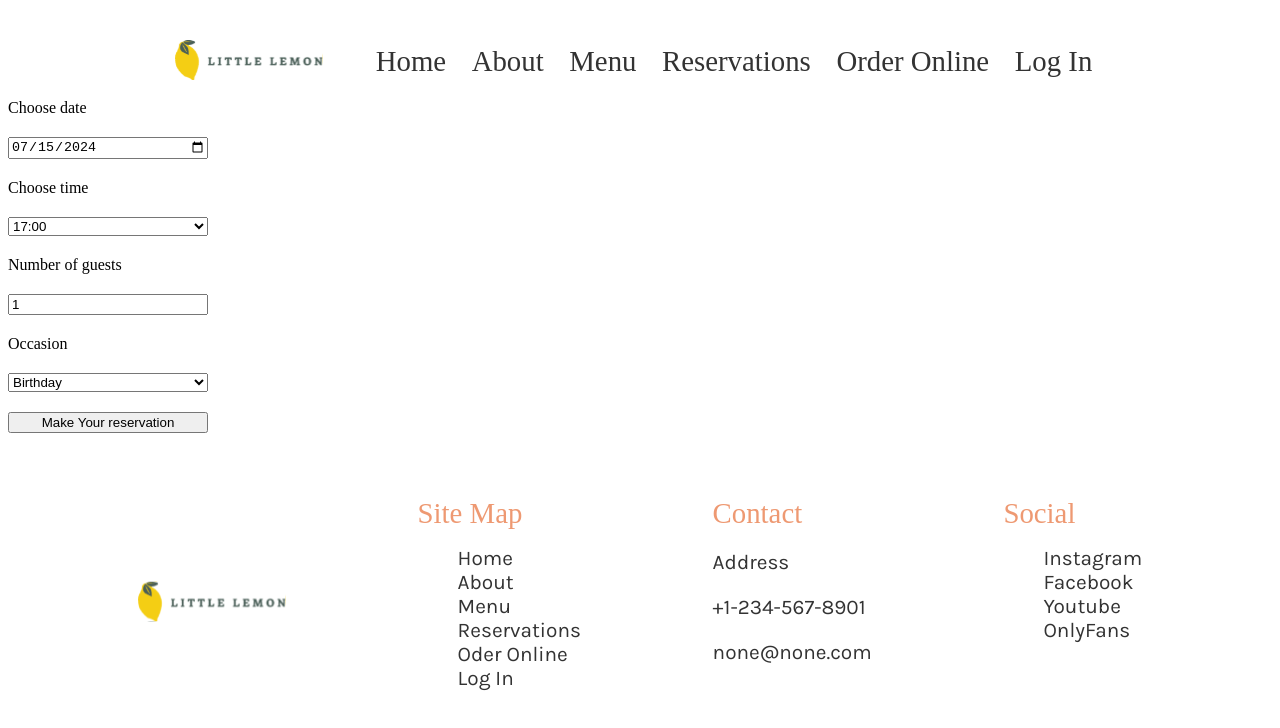
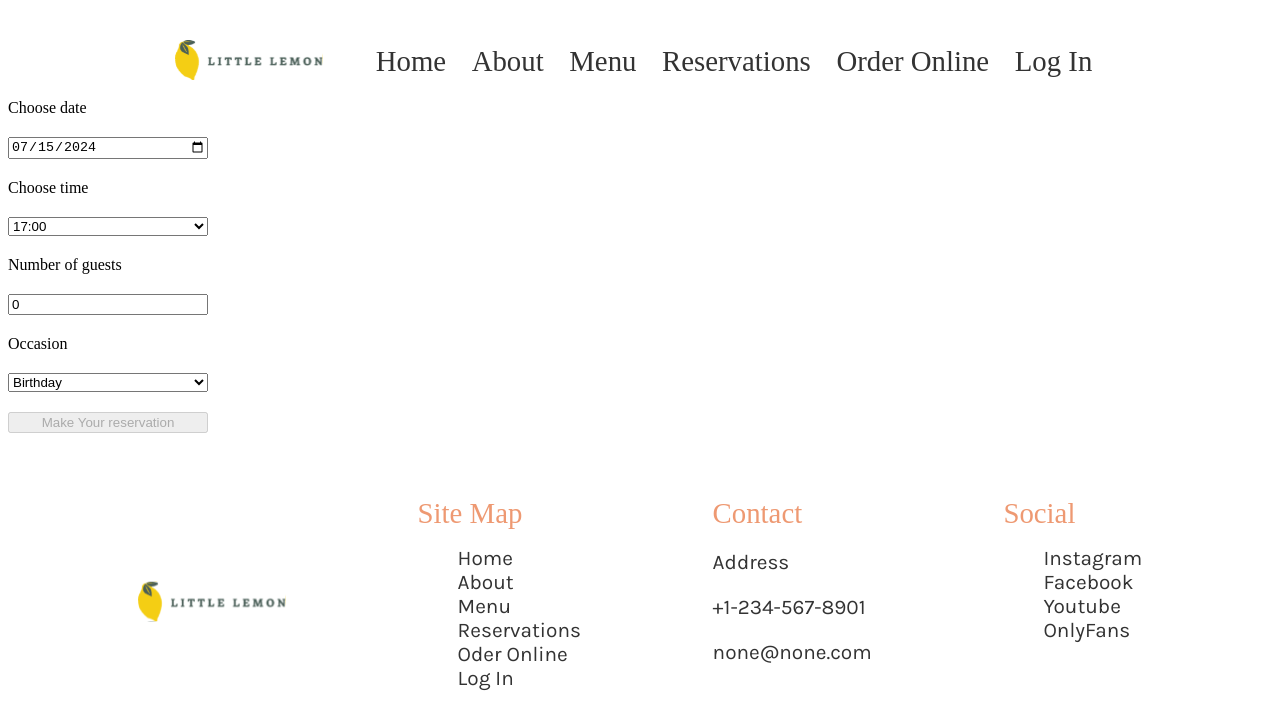
Before and after one commit to d-ramirez88/meta_capstone, a React (Create React App) app: page /booking in a window 1280 px wide. Shown: the top 728 px of the page. Built offline with nearby package versions, Linux system fonts and the light colour scheme; a web font is replaced by a local one.

Commit message:
validation

```diff
--- a/src/components/BookingForm.js
+++ b/src/components/BookingForm.js
@@ -1,14 +1,26 @@
 import {useState} from 'react'
 
 function BookingForm({availableTimes, handleDateChange, handleSubmit}) {
-    const [guests, setGuests] = useState(1)
+    const [guests, setGuests] = useState(0)
     const [occasion, setOccasion] = useState("Occasion")
 
     const [selectedTime, setSelectedTime] = useState()
     const [date,setDate] = useState(new Date().toLocaleDateString("en-CA"))
+
     function handleDate(e) {
         setDate(e.target.value)
         handleDateChange(new Date(e.target.value))
+    }
+
+    const dataValid = () => {
+        if (guests <= 0) {
+            return true
+        } else if (guests >=11) {
+            return true
+        } else {
+            return false
+        }
+
     }
 
     return (
@@ -20,13 +32,13 @@ function BookingForm({availableTimes, handleDateChange, handleSubmit}) {
                 {availableTimes.map((time, index) => {return (<option key={index}>{time}</option>)})}
             </select>
             <label htmlFor="guests">Number of guests</label>
-            <input type="number" placeholder="1" min="1" max="10" id="guests" onChange={e=>{setGuests(e.target.value)}} value={guests}/>
+            <input type="number" min="1" max="10" id="guests" onChange={e=>{setGuests(e.target.value)}} value={guests}/>
             <label htmlFor="occasion">Occasion</label>
             <select id="occasion" onChange={e => setOccasion(e.target.value)} value={occasion}>
                 <option>Birthday</option>
                 <option>Anniversary</option>
             </select>
-            <input type="submit" value="Make Your reservation" onClick={handleSubmit}/>
+            <input type="submit" value="Make Your reservation" onClick={handleSubmit} disabled={dataValid()}/>
         </form>
     )
 }
```
